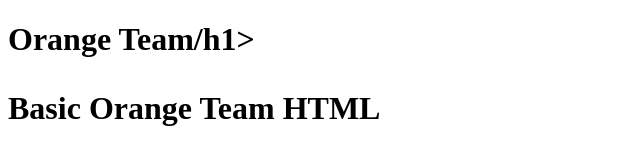
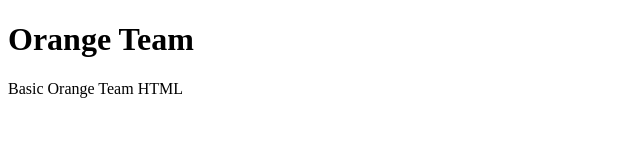
Before and after one commit to rpindel/GitLab, a plain HTML site: page index.html in a window 1280 px wide. Shown: the whole page, without its empty margins (0-640 px from the left). Drawn offline with Linux system fonts and the light colour scheme.

Commit message:
initial index.html file

```diff
--- a/index.html
+++ b/index.html
@@ -6,7 +6,7 @@
   <title>My Web Page</title>
 </head>
 <body>
-  <h1>Orange Team/h1>
+  <h1>Orange Team</h1>
 
   <p>Basic Orange Team HTML</p>
 
```
